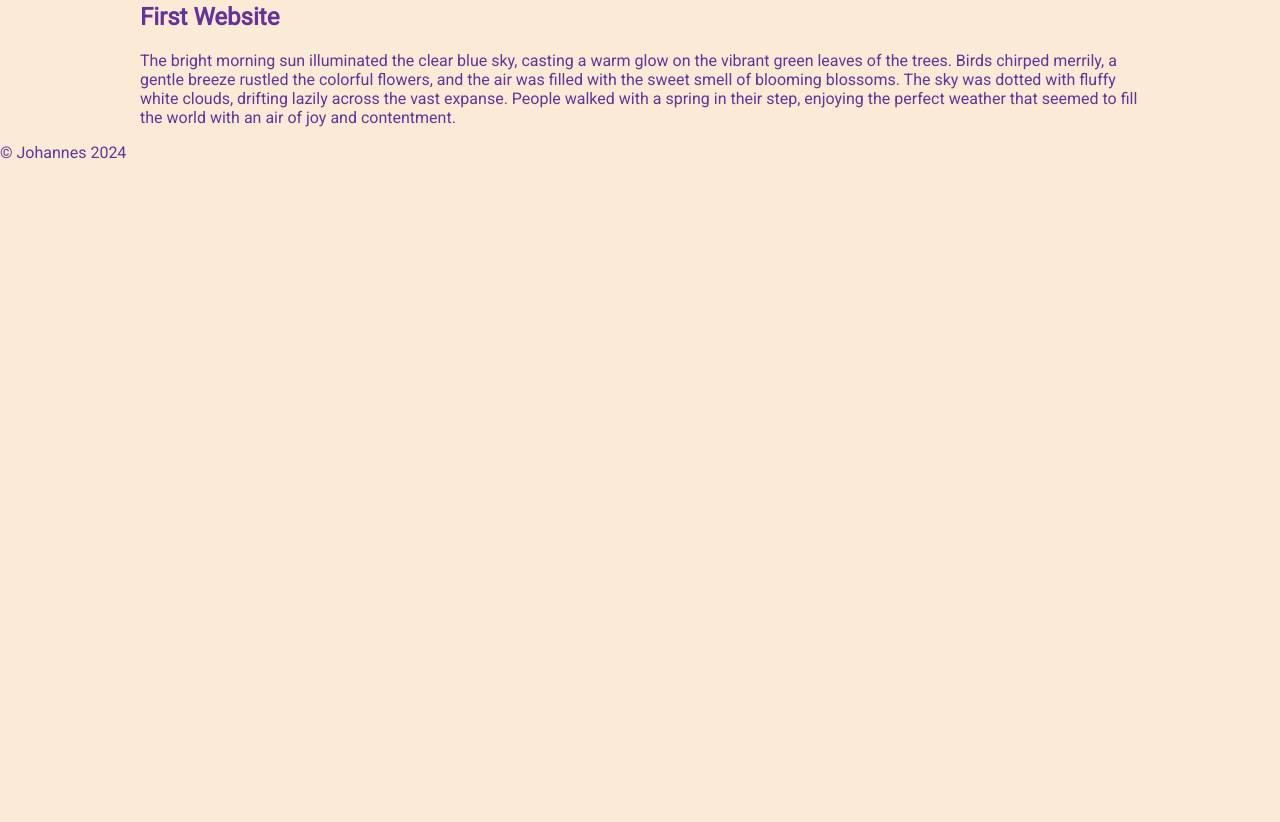
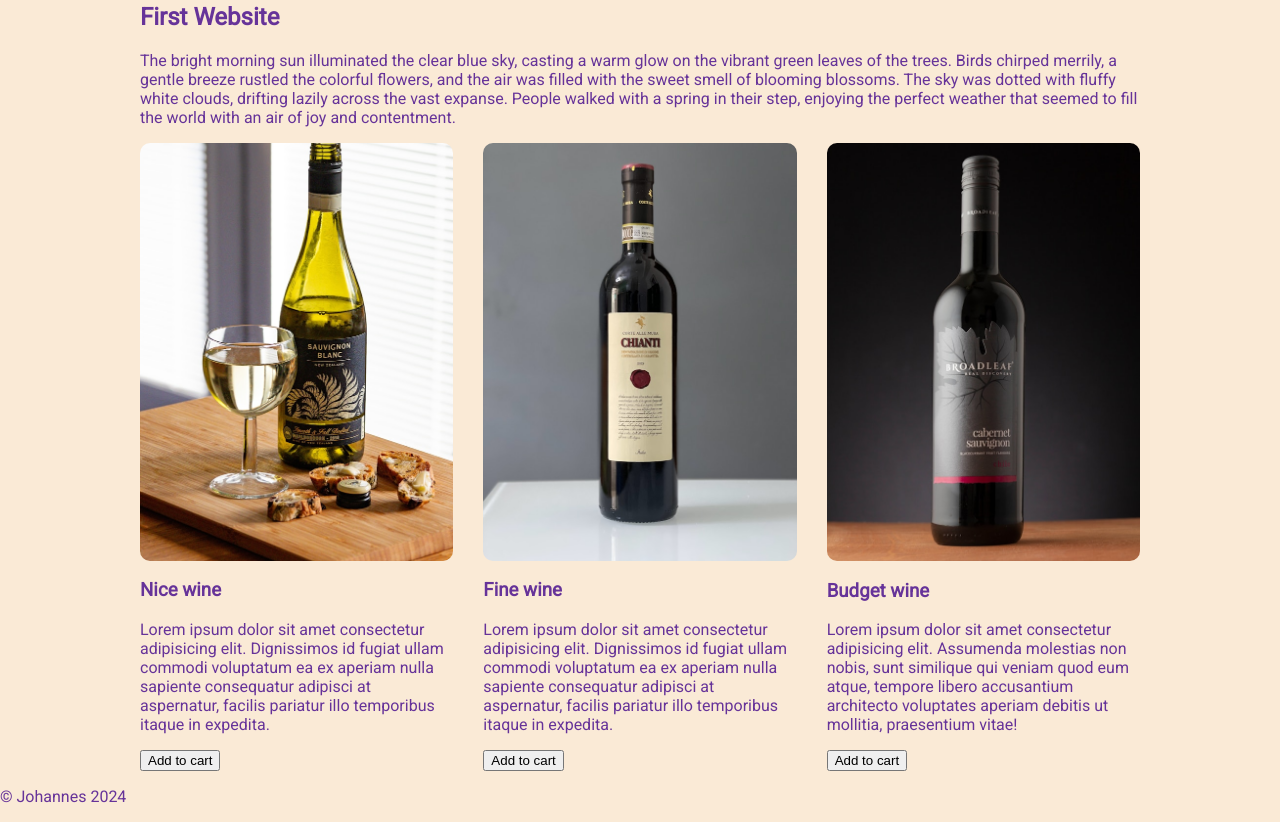
Before and after one commit to Anshig35/Anar35firstweb35, a plain HTML site: page index.html in a window 1280 px wide. Shown: the part 499-1321 px from the top of the page. Before the commit the page ends 800 px from the top, so only its background shows below. Drawn offline with Linux system fonts and the light colour scheme.

Commit message:
added card grid

```diff
--- a/index.html
+++ b/index.html
@@ -35,6 +35,32 @@
         <p>
             The bright morning sun illuminated the clear blue sky, casting a warm glow on the vibrant green leaves of the trees. Birds chirped merrily, a gentle breeze rustled the colorful flowers, and the air was filled with the sweet smell of blooming blossoms. The sky was dotted with fluffy white clouds, drifting lazily across the vast expanse. People walked with a spring in their step, enjoying the perfect weather that seemed to fill the world with an air of joy and contentment.
         </p>
+        <div class="card-grid">
+            <div class="card">
+                <img src="products/brett-jordan-fAz5Cf1ajPM-unsplash.jpg" class="card-image">
+                <h3>Nice wine</h3>
+                <p>
+                    Lorem ipsum dolor sit amet consectetur adipisicing elit. Dignissimos id fugiat ullam commodi voluptatum ea ex aperiam nulla sapiente consequatur adipisci at aspernatur, facilis pariatur illo temporibus itaque in expedita.
+                </p>
+                <button type="button" class="card-button">Add to cart</button>
+            </div>
+            <div class="card">
+                <img src="products/duminda-perera-KKv5cgmhyRg-unsplash.jpg" class="card-image">
+                <h3>Fine wine</h3>
+                <p>
+                    Lorem ipsum dolor sit amet consectetur adipisicing elit. Dignissimos id fugiat ullam commodi voluptatum ea ex aperiam nulla sapiente consequatur adipisci at aspernatur, facilis pariatur illo temporibus itaque in expedita.
+                </p>
+                <button type="button" class="card-button">Add to cart</button>
+            </div>
+            <div class="card">
+                <img src="products/tony-flood-Ifm8MA4_4sw-unsplash.jpg" class="card-image">
+                <h3>Budget wine</h3>
+                <p>
+                   Lorem ipsum dolor sit amet consectetur adipisicing elit. Assumenda molestias non nobis, sunt similique qui veniam quod eum atque, tempore libero accusantium architecto voluptates aperiam debitis ut mollitia, praesentium vitae!
+                </p>
+                <button type="button" class="card-button">Add to cart</button>
+            </div>
+        </div>
     </main>
     <footer>
         <p class="copyright">&copy; Johannes 2024</p>
--- a/styles.css
+++ b/styles.css
@@ -58,3 +58,18 @@
     max-width: 1000px;
     margin: auto;
 }
+
+.card-grid {
+    display: grid;
+    grid-template-columns: 1fr 1fr 1fr;
+    column-gap: 30px;
+}
+
+.card-image {
+    max-width: 100%;
+    display: block;
+    aspect-ratio: 3/4;
+    object-fit: cover;
+    object-position: center;
+    border-radius: 10px;
+}
```
Also changed, not shown: products/brett-jordan-fAz5Cf1ajPM-unsplash.jpg (added), products/duminda-perera-KKv5cgmhyRg-unsplash.jpg (added), products/tony-flood-Ifm8MA4_4sw-unsplash.jpg (added).
